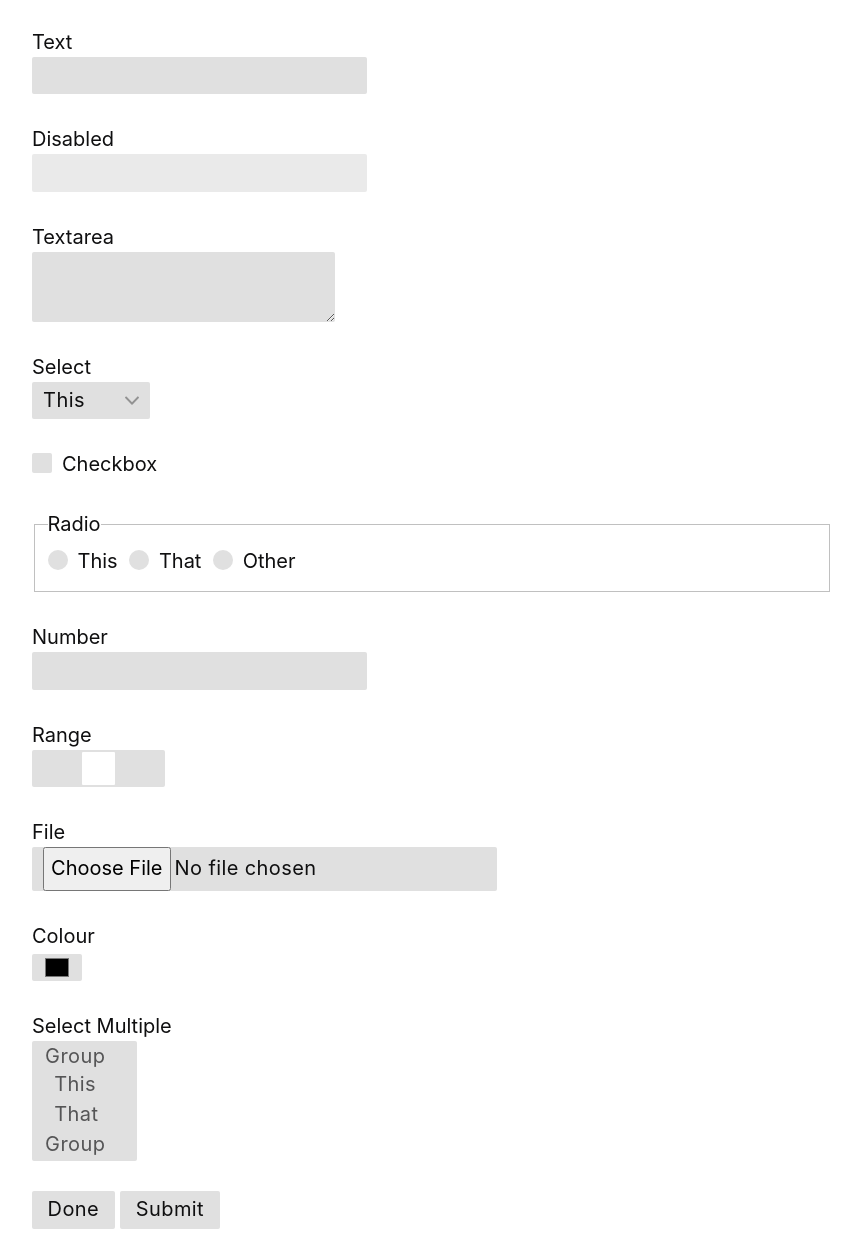
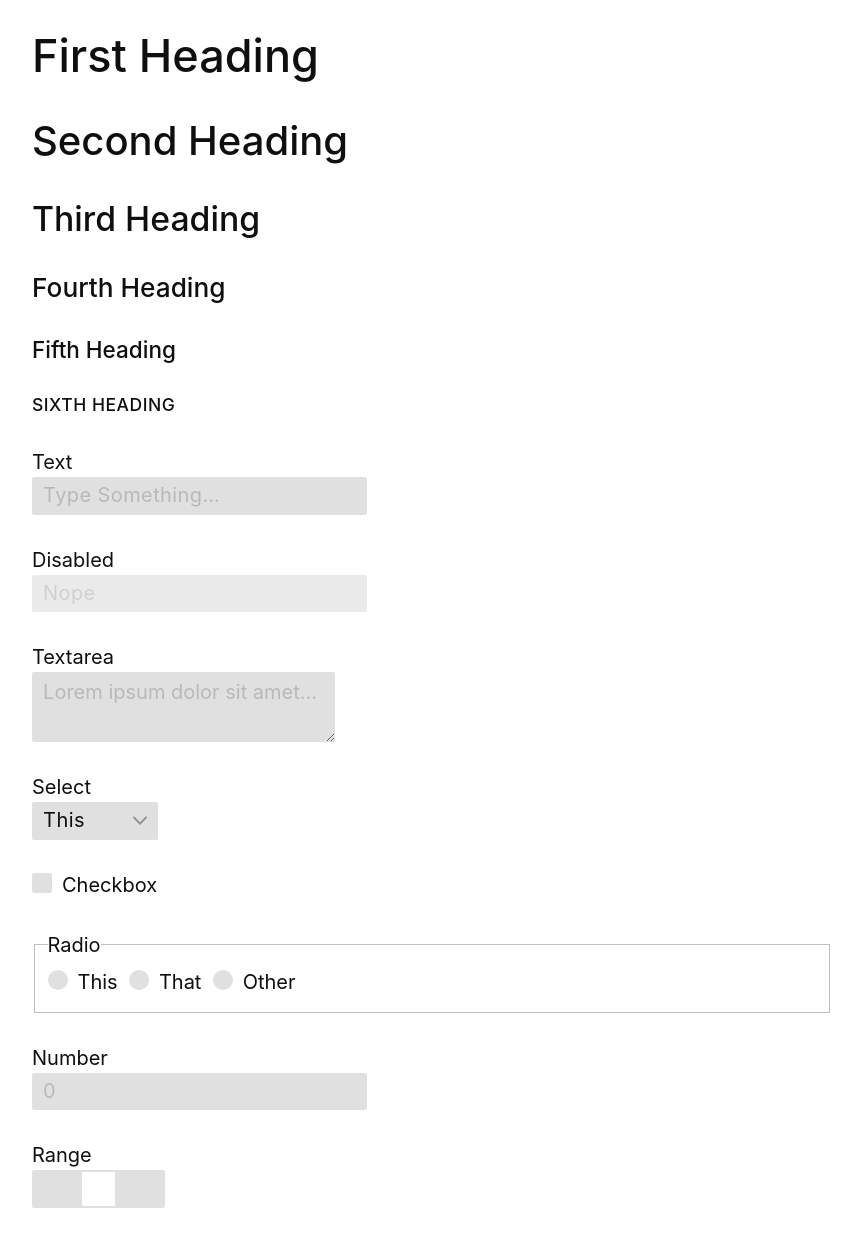
Before and after one commit to jasonhibbs/Pugless, a plain HTML site: page index.html in a window 1280 px wide. Shown: the part 272-1505 px from the top of the page, without its empty margins (208-1069 px from the left). Drawn offline with nearby package versions, Linux system fonts and the light colour scheme.

Commit message:
Improves demo

```diff
--- a/index.html
+++ b/index.html
@@ -30,28 +30,36 @@
 <main>
   <div class="layout">
     <p>Lorem ipsum dolor sit amet, consectetur adipisicing elit, sed do eiusmod tempor incididunt ut labore et dolore magna aliqua.</p>
+    <h1>First Heading</h1>
+    <h2>Second Heading</h2>
+    <h3>Third Heading</h3>
+    <h4>Fourth Heading</h4>
+    <h5>Fifth Heading</h5>
+    <h6>Sixth Heading</h6>
     <form>
       <p>
         <label>Text<br>
-          <input>
+          <input placeholder="Type Something…">
         </label>
       </p>
       <p>
         <label>Disabled<br>
-          <input disabled>
+          <input disabled placeholder="Nope">
         </label>
       </p>
       <p>
         <label>Textarea<br>
-          <textarea></textarea>
+          <textarea placeholder="Lorem ipsum dolor sit amet…"></textarea>
         </label>
       </p>
       <p>
         <label>Select<br>
           <select>
+            <option>This</option>
+            <option>That</option>
             <optgroup label="Something">
-              <option>This</option>
-              <option>That</option>
+              <option>Here</option>
+              <option>There</option>
             </optgroup>
             <optgroup label="Other">
               <option>Now</option>
@@ -79,7 +87,7 @@
       </fieldset><br>
       <p>
         <label>Number<br>
-          <input type="number">
+          <input type="number" placeholder="0">
         </label>
       </p>
       <p>
@@ -100,11 +108,13 @@
       <p>
         <label>Select Multiple<br>
           <select multiple>
-            <optgroup label="Group">
-              <option>This</option>
-              <option>That</option>
+            <option>This</option>
+            <option>That</option>
+            <optgroup label="Something">
+              <option>Here</option>
+              <option>There</option>
             </optgroup>
-            <optgroup label="Group">
+            <optgroup label="Other">
               <option>Now</option>
               <option>Then</option>
             </optgroup>
@@ -112,8 +122,10 @@
         </label>
       </p>
       <p>
-        <button type="button">Done</button>
-        <button type="submit">Submit</button>
+        <button type="button">Nothing</button>
+        <button class="_primary" type="submit">Submit</button>
+        <button class="_good" type="button">Done</button>
+        <button class="_bad" type="reset">Reset</button>
       </p>
     </form>
   </div>
```
Also changed, not shown: 1 other file.
